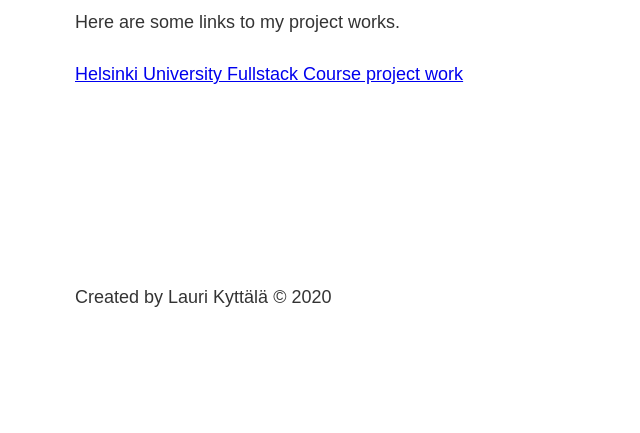
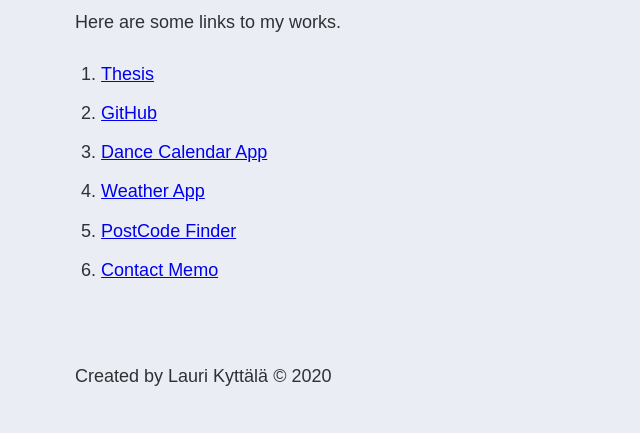
Before and after one commit to lasse1900/gatsby-bootcamp, a Gatsby site: page /projects in a window 1280 px wide. Shown: the part 446-879 px from the top of the page, without its empty margins (208-848 px from the left). Before the commit the page ends 800 px from the top, so only its background shows below. Built offline with nearby package versions, Linux system fonts and the light colour scheme; Gatsby itself is replaced by a stand-in of ours.

Commit message:
added couple photos and links

```diff
--- a/src/components/layout.module.scss
+++ b/src/components/layout.module.scss
@@ -11,3 +11,7 @@
 .content {
   flex-grow: 1;
 }
+
+body {
+  background-color:rgba(226, 231, 240, 0.699);
+}
--- a/src/pages/about.js
+++ b/src/pages/about.js
@@ -2,16 +2,18 @@ import React from "react"
 import { Link } from 'gatsby'
 import Layout from '../components/layout'
 import Head from '../components/head'
+import photo from '../pics/Lauri.jpg'
 
 const BlogPage = () => {
   return (
     <div>
       <Layout>
-        <Head title="About"/>
+        <Head title="About" />
         <h1>About Page</h1>
         <p>I'm a software developer looking for permanent ot parttime job.</p>
         <p>I'm living at Vantaa and I have a car in case needed.</p>
         <p>Need a developer? <Link to="/contact" >Contact me</Link></p>
+        <img src={photo} width={200} height={300} alt="ownPhoto" />
       </Layout>
     </div>
   )
--- a/src/pages/index.js
+++ b/src/pages/index.js
@@ -2,15 +2,17 @@ import React from "react"
 import Layout from '../components/layout'
 import Head from '../components/head'
 import { Link } from 'gatsby'
+import photo from '../pics/mokkilaituri.jpeg'
 
 const IndexPage = () => {
 
   return (
     <Layout>
-      <Head title="Home"/>
+      <Head title="Home" />
       <h1>Hi</h1>
-      <h2>I'm Lauri software developer / job seeker living in Vantaa. </h2>
+      <h3>I'm Lauri software developer & tester living in Vantaa. Currently I'm lookin for new challengies.</h3>
       <p>If you want to see my projects here's the  <Link to="/projects" ><b>link</b></Link></p>
+      <img src={photo} alt="myPhoto" />
     </Layout>
   )
 }
--- a/src/pages/projects.js
+++ b/src/pages/projects.js
@@ -1,16 +1,35 @@
 import React from "react"
 import Layout from '../components/layout'
 import Head from '../components/head'
+import headerStyles from '../components/header.module.scss'
 
 const ProjectPage = () => {
   return (
     <div>
       <Layout>
-        <Head title="About"/>
+        <Head title="Projects" />
         <h1>Project Page</h1>
-        <p>Here are some links to my project works.</p>
-        <a href="https://dance-calendar-test.herokuapp.com/" target="_blank" rel="noopener noreferrer">
-        Helsinki University Fullstack Course project work</a>
+        <p>Here are some links to my works.</p>
+        <ol>
+          <li className={headerStyles.navList}>
+            <a href="https://lutpub.lut.fi/handle/10024/72533" target="_blank" rel="noopener noreferrer">Thesis</a>
+          </li>
+          <li className={headerStyles.navList}>
+            <a href="https://github.com/Lasseboy59" target="_blank" rel="noopener noreferrer">GitHub</a>
+          </li>
+          <li className={headerStyles.navList}>
+            <a href="https://dance-calendar-test.herokuapp.com/" target="_blank" rel="noopener noreferrer">Dance Calendar App</a>
+          </li>
+          <li className={headerStyles.navList}>
+            <a href="http://laurishostingpackage-com.stackstaging.com/content/10-API_a/" target="_blank" rel="noopener noreferrer">Weather App</a>
+          </li>
+          <li className={headerStyles.navList}>
+            <a href="http://laurishostingpackage-com.stackstaging.com/content/10-API_b/" target="_blank" rel="noopener noreferrer">PostCode Finder</a>
+          </li>
+          <li className={headerStyles.navList}>
+            <a href="http://contactmemo.apphb.com/" target="_blank" rel="noopener noreferrer">Contact Memo</a>
+          </li>
+        </ol>
       </Layout>
     </div>
   )
```
Also changed, not shown: src/pics/Lauri.jpg (added), src/pics/mokkilaituri.jpeg (added).
